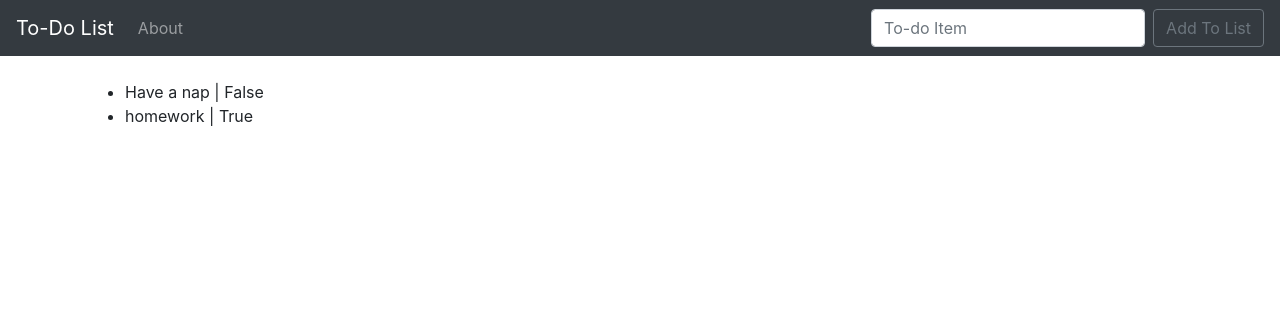
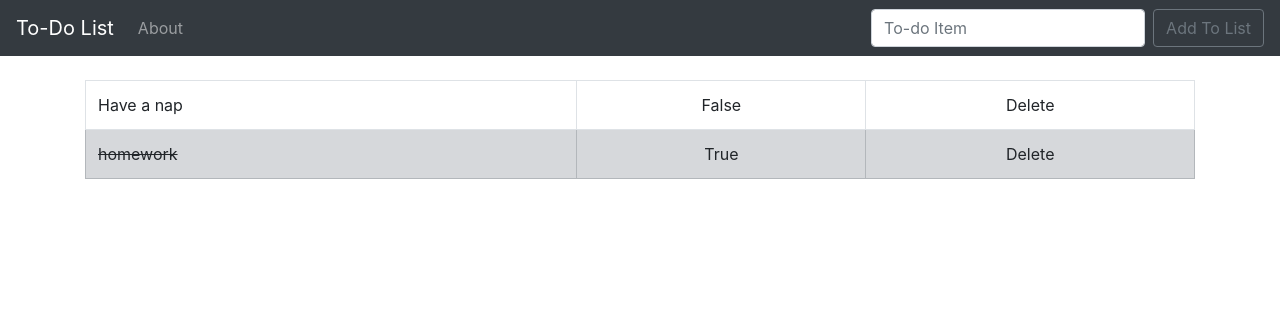
Before and after one commit to amroakmal/todo_app, a Django app: page / in a window 1280 px wide. Shown: the top 316 px of the page. Run offline with Django 3.2, Linux system fonts and the light colour scheme; data comes from the database, SQL or seed files in the repository; both versions use the stored data as it was after the commit; some libraries are stand-ins or nearby versions.

Commit message:
Add static css and edit style of finished items.

```diff
--- /dev/null
+++ b/static/css/my_style.css
@@ -0,0 +1,3 @@
+.striker {
+    text-decoration: line-through;
+}
--- a/todo_app/settings.py
+++ b/todo_app/settings.py
@@ -119,3 +119,6 @@ USE_TZ = True
 # https://docs.djangoproject.com/en/3.0/howto/static-files/
 
 STATIC_URL = '/static/'
+STATICFILES_DIRS = [
+    os.path.join(BASE_DIR, 'static')
+]
--- a/todo_list/templates/base.html
+++ b/todo_list/templates/base.html
@@ -1,3 +1,5 @@
+{% load static %}
+
 <!doctype html>
 <html lang="en">
   <head>
@@ -7,6 +9,7 @@
 
     <!-- Bootstrap CSS -->
     <link rel="stylesheet" href="https://stackpath.bootstrapcdn.com/bootstrap/4.5.0/css/bootstrap.min.css" integrity="sha384-9aIt2nRpC12Uk9gS9baDl411NQApFmC26EwAOH8WgZl5MYYxFfc+NcPb1dKGj7Sk" crossorigin="anonymous">
+    <link rel="stylesheet" href="{% static 'css/my_style.css' %}">
 
     <title>{% block title %} Hello, world! {% endblock %}</title>
   </head>
--- a/todo_list/templates/home.html
+++ b/todo_list/templates/home.html
@@ -4,10 +4,22 @@
 
 {% block content %}
     {% if all_items %}
-        <ul>
+        <table class="table table-bordered">
         {% for item in all_items %}
-            <li>{{ item.item }} | {{ item.completed }}</li>
+            {% if item.completed %}
+                <tr class="table-secondary">
+                    <td class="striker"> {{ item.item }} </td>
+                    <td><center>{{ item.completed }}</center></td>
+                    <td><center>Delete</center></td>
+                </tr>
+            {% else %}
+                <tr>
+                    <td> {{ item.item }} </td>
+                    <td><center>{{ item.completed }}</center></td>
+                    <td><center>Delete</center></td>
+                </tr>
+            {% endif %}
         {% endfor %}
-        </ul>
+        </table>
     {% endif %}
 {% endblock %}
```
Also changed, not shown: db.sqlite3.
